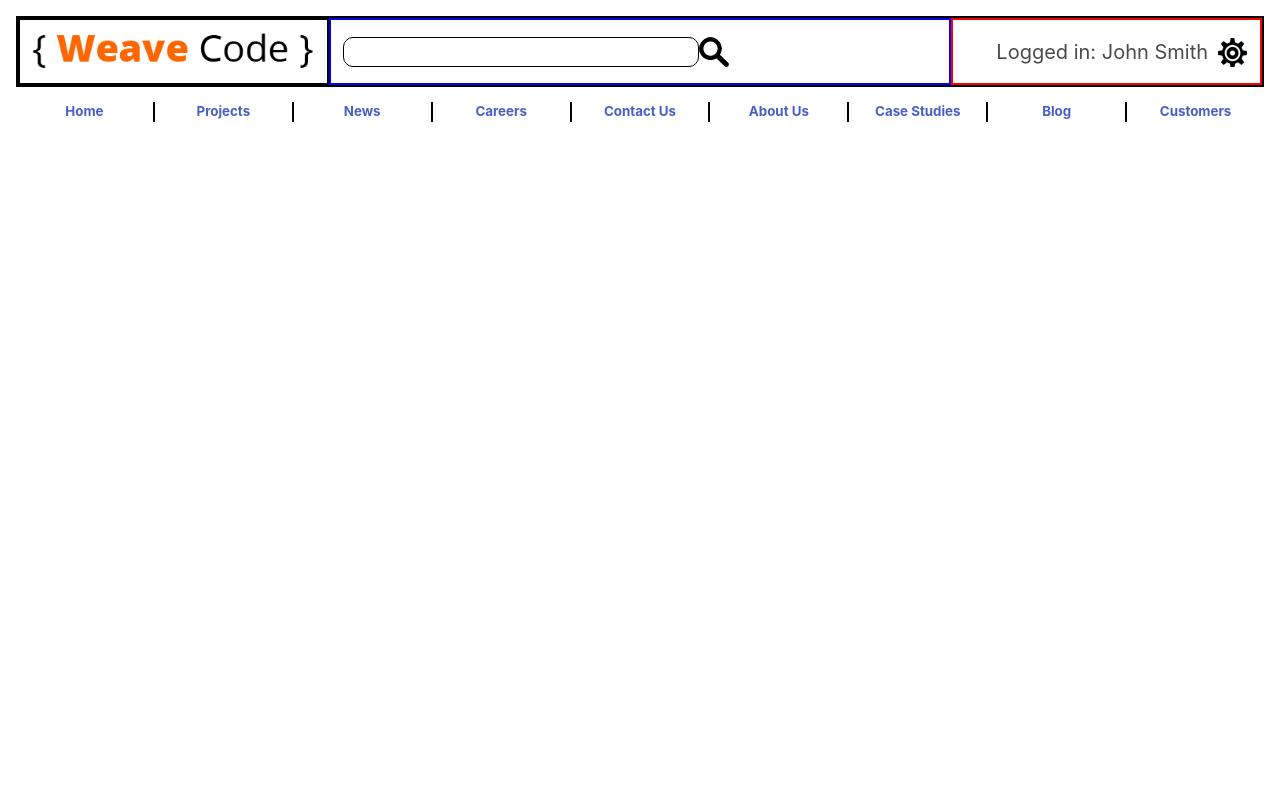
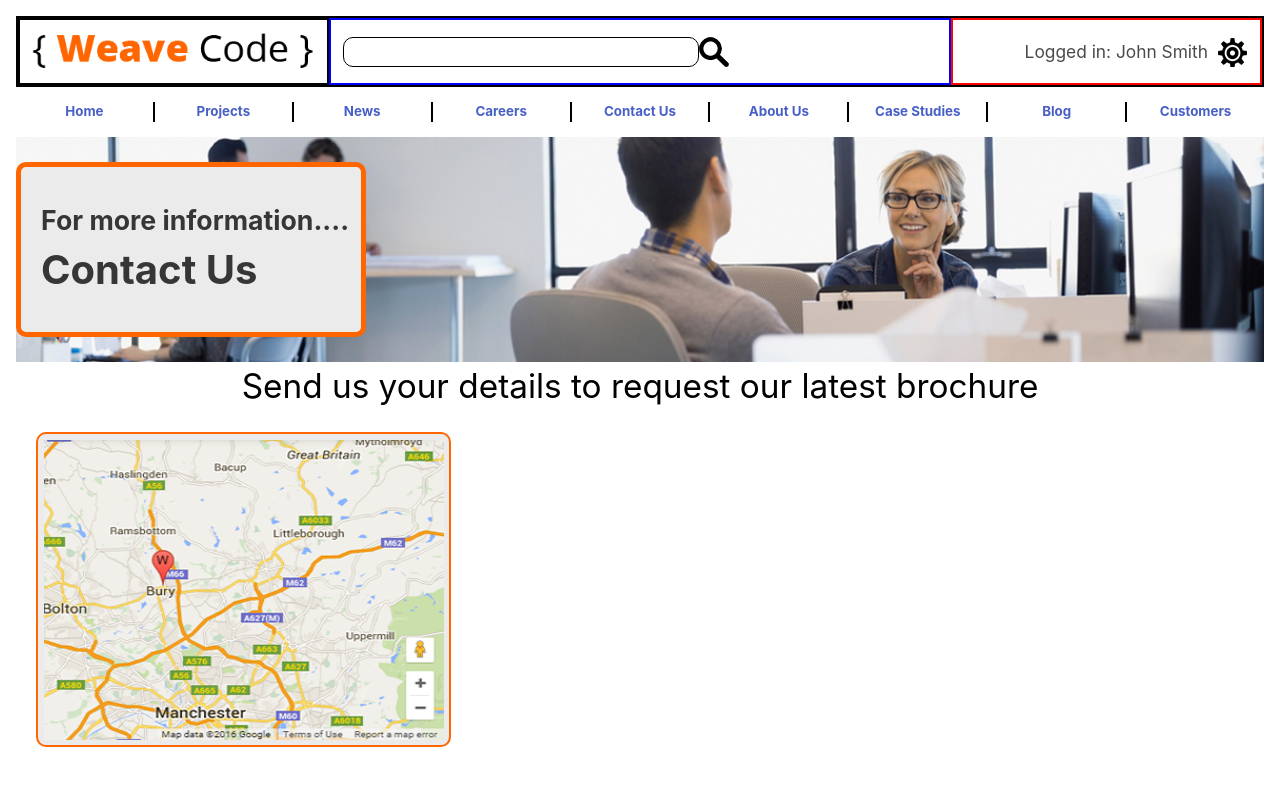
Before and after one commit to Richard-Thompson/weaveability_ContactUs_page, a React app: page / in a window 1280 px wide. Shown: the top 786 px of the page. Built offline with nearby package versions, Linux system fonts and the light colour scheme.

Commit message:
map added and the one liner about brochures

```diff
--- a/src/components/App.js
+++ b/src/components/App.js
@@ -2,6 +2,8 @@ import React, {Component} from 'react';
 
 import TopNav from './TopNav';
 import BottomNav from './BottomNav';
+import TopBanner from './TopBanner';
+import Map from './Map';
 
 class App extends Component {
   render () {
@@ -9,6 +11,8 @@ class App extends Component {
       <div>
       <TopNav />
       <BottomNav />
+      <TopBanner />
+      <Map />
       </div>
     );
   }
--- /dev/null
+++ b/src/components/Map.js
@@ -0,0 +1,15 @@
+import React, {Component} from 'react';
+
+import '../css/Map.css';
+
+class Map extends Component {
+  render () {
+    return (
+        <div id="map" className="is-hidden-mobile is-hidden-tablet-only">
+            <img src="images/map-holder.png" />
+        </div>
+    );
+  }
+}
+
+export default Map;
--- /dev/null
+++ b/src/components/TopBanner.js
@@ -0,0 +1,25 @@
+import React, {Component} from 'react';
+
+import '../css/TopBanner.css';
+
+class TopBanner extends Component {
+  render() {
+    return (
+      <div>
+        <div id="hero-image-top">
+          <div className="info">
+            <p id="more-info">
+              <strong>For more information....</strong>
+            </p>
+            <p id="contact">
+              <strong>Contact Us</strong>
+            </p>
+          </div>
+        </div>
+        <p id="details"> Send us your details to request our latest brochure</p>
+      </div>
+    );
+  }
+}
+
+export default TopBanner;
--- a/src/css/BottomNav.css
+++ b/src/css/BottomNav.css
@@ -3,7 +3,6 @@
   padding:0 !important;
   border-right:2px solid black;
   margin:15px 0;
-  font-size:10pt !important;
   text-align: center;
   white-space: nowrap;
 }
--- /dev/null
+++ b/src/css/Map.css
@@ -0,0 +1,16 @@
+#map {
+  height: 315px;
+  width: 415px;
+  display: flex;
+  justify-content: center;
+  align-items: center;
+  background-color: #EBEBEB;
+  border: 2px solid #FF6600;
+  border-radius: 10px;
+  margin: 20px;
+}
+
+#map img {
+  width: 400px;
+  height: 300px;
+}
--- /dev/null
+++ b/src/css/TopBanner.css
@@ -0,0 +1,55 @@
+#hero-image-top {
+  background-image: url('../../public/images/banner-top.png');
+  height: 225px;
+  background-repeat: no-repeat;
+  background-size: cover;
+  margin: 0 auto;
+  display: flex;
+  flex-direction: column;
+  justify-content: center;
+}
+
+.info {
+  height: 175px;
+  border: 5px solid #FF6600;
+  width: 350px;
+  border-radius: 10px;
+  background-color: #EBEBEB;
+  display: flex;
+  flex-direction: column;
+  justify-content: center;
+}
+
+#more-info{
+  margin-left:20px;
+}
+
+#more-info strong{
+  font-size: 20pt !important;
+}
+
+#contact{
+  margin-left:20px;
+}
+
+#contact strong{
+  font-size: 30pt !important;
+}
+
+strong {
+  color: black;
+}
+
+#details {
+  color: black;
+  width: 80%;
+  font-size: 25pt;
+  margin: 0 auto;
+  text-align: center;
+}
+
+@media only screen and (max-width:382px) {
+  .info{
+    width:100%;
+  }
+}
--- a/src/css/index.css
+++ b/src/css/index.css
@@ -6,7 +6,7 @@ body {
 }
 
 body * {
-  font-size:15pt;
+  font-size:13pt;
 }
 
 .columns{
```
